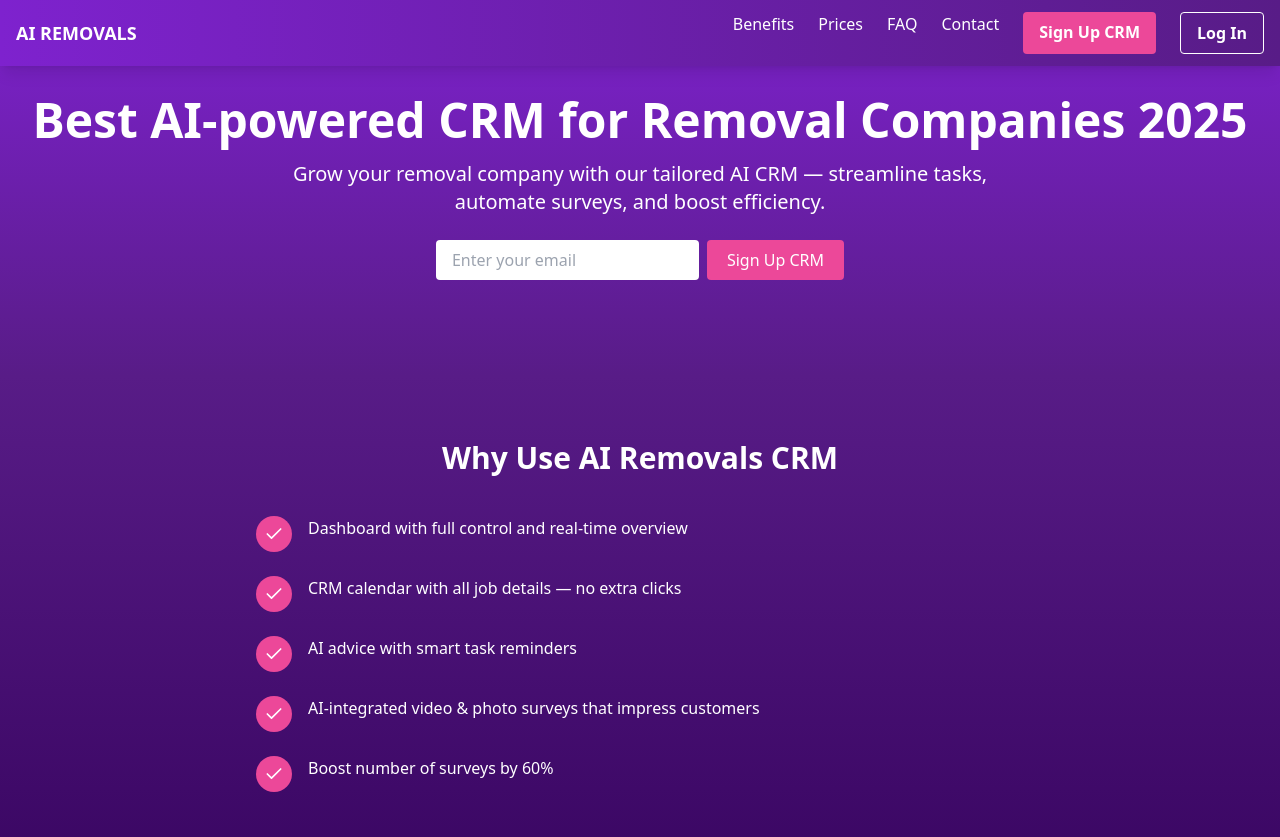
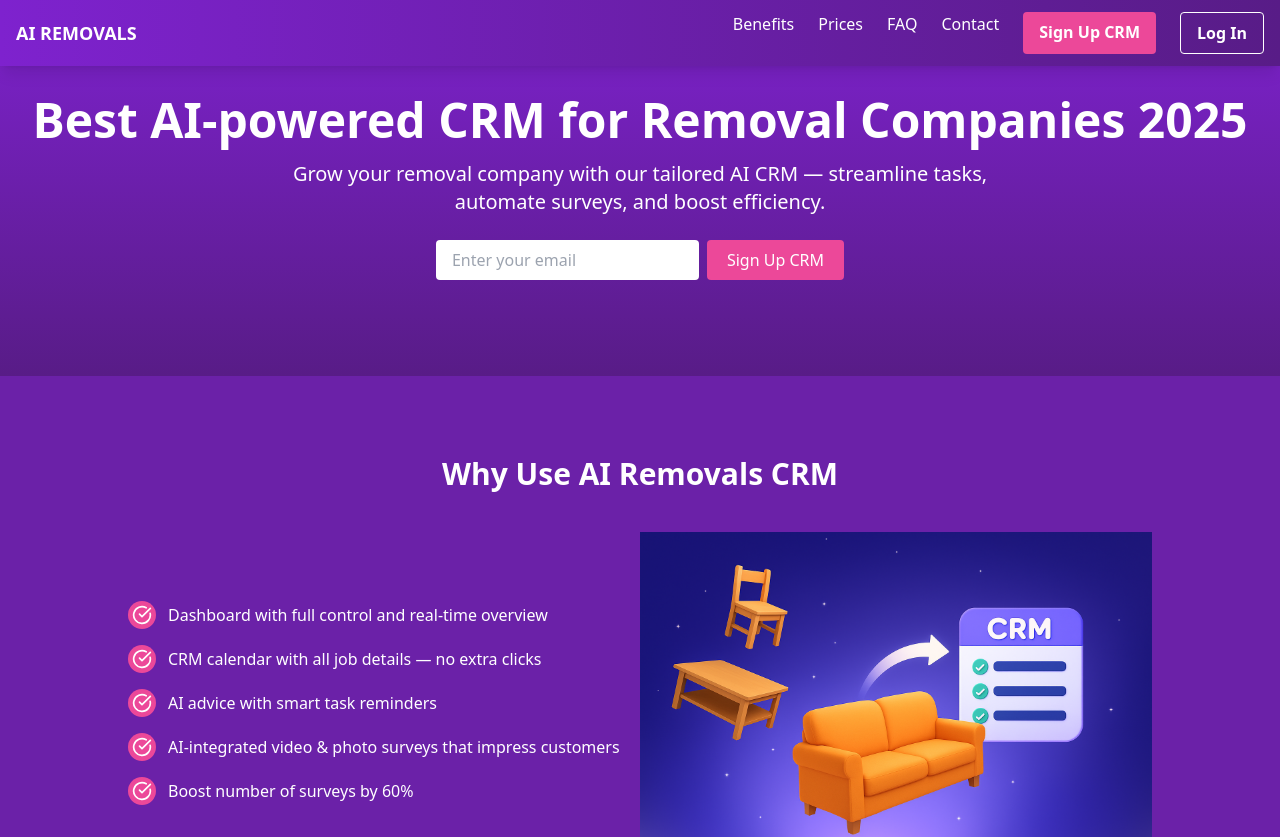
Before and after one commit to Gullmegler/mitt-prosjekt, a React (Create React App) app: page / in a window 1280 px wide. Shown: the top 837 px of the page. Built offline with nearby package versions, Linux system fonts and the light colour scheme.

Commit message:
Update Benefits.jsx

```diff
--- a/src/components/Benefits.jsx
+++ b/src/components/Benefits.jsx
@@ -1,4 +1,5 @@
-import { Check } from "lucide-react"; // Du kan bruke lucide-react for en lett check-icon
+import React from "react";
+import { CheckCircle } from "lucide-react";
 
 export default function Benefits() {
   const benefits = [
@@ -6,22 +7,29 @@ export default function Benefits() {
     "CRM calendar with all job details — no extra clicks",
     "AI advice with smart task reminders",
     "AI-integrated video & photo surveys that impress customers",
-    "Boost number of surveys by 60%",
+    "Boost number of surveys by 60%"
   ];
 
   return (
-    <section id="benefits" className="py-16 px-6 bg-gradient-to-b from-purple-900 to-purple-950 text-white">
-      <h2 className="text-3xl font-bold mb-10 text-center">Why Use AI Removals CRM</h2>
-      <ul className="space-y-6 max-w-3xl mx-auto">
-        {benefits.map((item, index) => (
-          <li key={index} className="flex items-start gap-4">
-            <div className="flex-shrink-0 bg-pink-500 rounded-full p-2">
-              <Check className="text-white w-5 h-5" />
+    <section id="benefits" className="bg-purple-800 text-white py-20">
+      <h2 className="text-3xl font-bold text-center mb-10">Why Use AI Removals CRM</h2>
+      <div className="max-w-5xl mx-auto flex flex-col md:flex-row items-center">
+        <div className="flex-1 space-y-4">
+          {benefits.map((text, index) => (
+            <div key={index} className="flex items-center">
+              <div className="bg-pink-500 rounded-full p-1 mr-3">
+                <CheckCircle className="text-white" size={20} />
+              </div>
+              <p>{text}</p>
             </div>
-            <span>{item}</span>
-          </li>
-        ))}
-      </ul>
+          ))}
+        </div>
+        <img
+          src="/removals-company.png"
+          alt="Removals Company"
+          className="w-full md:w-1/2 mt-10 md:mt-0"
+        />
+      </div>
     </section>
   );
 }
```
